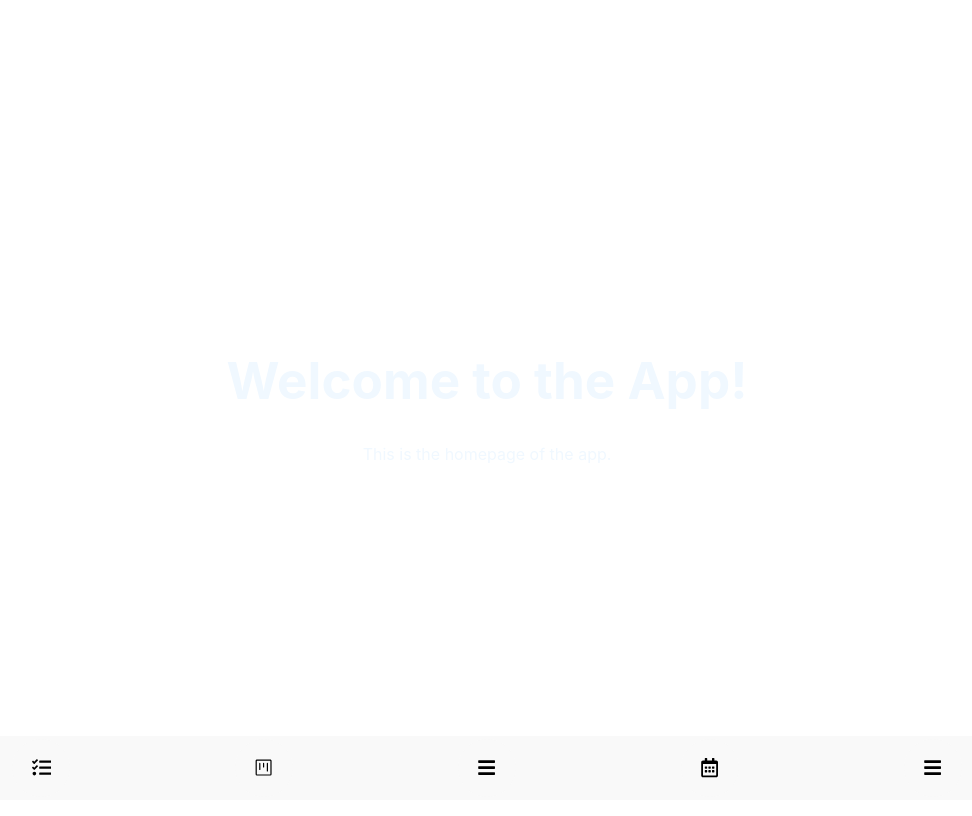
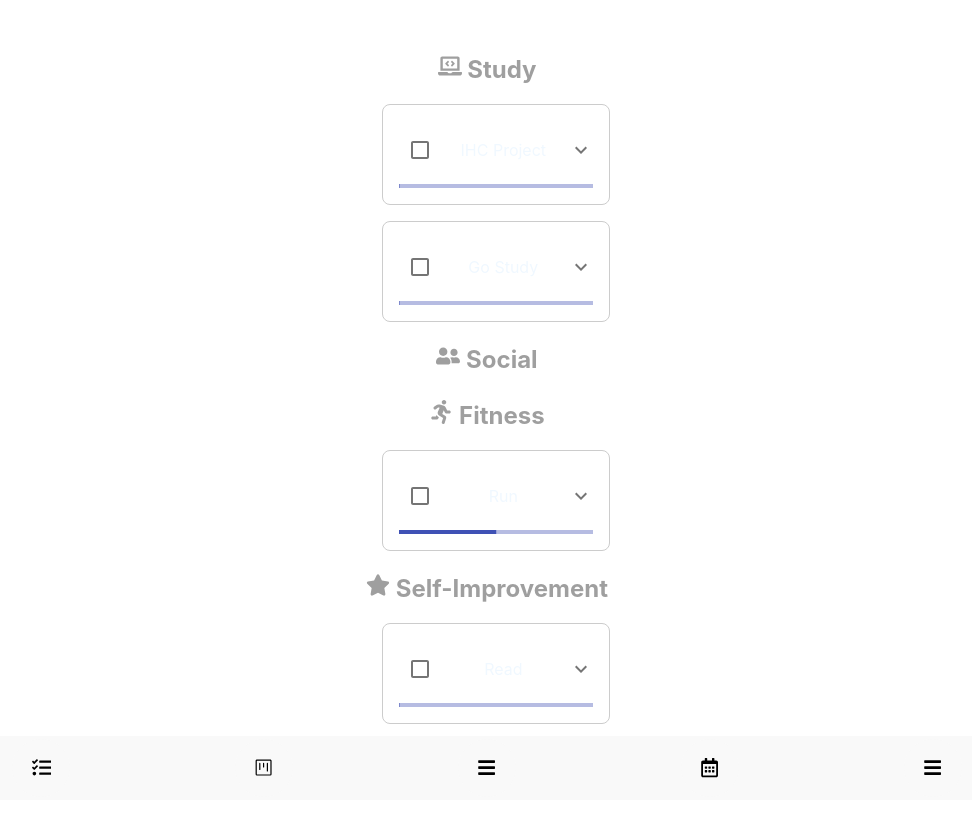
Before and after one commit to Gongas1331/StudySync, a React (Vite) app in the folder study-sync/: page / in a window 1280 px wide. Shown: the top 816 px of the page, without its empty margins (153-1125 px from the left). Built offline with nearby package versions, Linux system fonts and the light colour scheme.

Commit message:
Task list page

```diff
--- a/study-sync/package.json
+++ b/study-sync/package.json
@@ -10,9 +10,13 @@
     "preview": "vite preview"
   },
   "dependencies": {
+    "@fortawesome/free-solid-svg-icons": "^6.5.2",
+    "@fortawesome/react-fontawesome": "^0.2.0",
+    "@material-ui/core": "^4.12.4",
+    "@material-ui/icons": "^4.11.3",
     "react": "^18.2.0",
     "react-dom": "^18.2.0",
-    "react-icons": "^5.1.0",
+    "react-icons": "^5.2.1",
     "react-router-dom": "^6.23.0"
   },
   "devDependencies": {
--- a/study-sync/src/App.css
+++ b/study-sync/src/App.css
@@ -4,42 +4,6 @@
   padding: 2rem;
   text-align: center;
   color: aliceblue;
-}
-
-.logo {
-  height: 6em;
-  padding: 1.5em;
-  will-change: filter;
-  transition: filter 300ms;
-}
-.logo:hover {
-  filter: drop-shadow(0 0 2em #646cffaa);
-}
-.logo.react:hover {
-  filter: drop-shadow(0 0 2em #61dafbaa);
-}
-
-@keyframes logo-spin {
-  from {
-    transform: rotate(0deg);
-  }
-  to {
-    transform: rotate(360deg);
-  }
-}
-
-@media (prefers-reduced-motion: no-preference) {
-  a:nth-of-type(2) .logo {
-    animation: logo-spin infinite 20s linear;
-  }
-}
-
-.card {
-  padding: 2em;
-}
-
-.read-the-docs {
-  color: #888;
 }
 
 .navbar {
@@ -70,3 +34,68 @@
   align-items: center;
   border-radius: 80%;
 }
+
+.task-list > div {
+  margin-bottom: 20px;
+}
+
+h2 {
+  color: #9f9f9f;
+  margin-bottom: 10px;
+}
+
+.task-item {
+  display: flex;
+  flex-direction: column;
+  align-items: center;
+  justify-content: center;
+  padding: 1em;
+  margin: 1em;
+  border: 1px solid #ccc;
+  border-radius: 0.5em;
+  width: 80%;
+  margin-bottom: 10px;
+
+}
+
+.task-header {
+  display: flex;
+  flex-direction: row;
+  align-items: center;
+  justify-content: space-between;
+  width: 100%;
+  cursor: pointer;
+  padding: 0.5em;
+}
+
+
+.subtasks-container {
+  display: flex;
+  flex-direction: column;
+  align-items: center;
+  justify-content: center;
+  padding: 10px;
+  margin-top: 0.5em;
+  border-top: 1px solid #ccc;
+  width: 100%;
+}
+
+.subtask-item {
+  margin-top: 5px;
+  padding: 5px;
+  display: flex;
+  flex-direction: row;
+  flex-grow: 1;
+  align-items: center;
+  justify-content: space-between;
+  width: 100%;
+  cursor: pointer;
+}
+
+.icon-button {
+  padding: 8px;
+}
+
+.input-checkbox {
+  margin-right: 0.5em;
+}
--- a/study-sync/src/App.jsx
+++ b/study-sync/src/App.jsx
@@ -14,7 +14,7 @@ export default function App() {
     <>
       <Router>
         <Routes>
-          <Route path='/' element={<Homepage />} />
+          <Route path='/' element={<Tasks />} />
           <Route path='/tasks' element={<Tasks />} />
           <Route path='/calendar' element={<Calendar />} />
           <Route path='/profile' element={<Profile />} />
--- /dev/null
+++ b/study-sync/src/components/SubtaskItem.jsx
@@ -0,0 +1,61 @@
+import React from 'react';
+import Checkbox from '@material-ui/core/Checkbox';
+import Typography from '@material-ui/core/Typography';
+
+
+function formatDate(dateString) {
+  const date = new Date(dateString);
+  return date.toLocaleDateString();
+}
+
+function SubtaskItem({ subtask, toggleSubtaskCompletion }) {
+  const difficultyStyle = {
+      Easy: {
+          color: 'green',
+          border: '1px solid green',
+          borderRadius: '4px',
+          padding: '2px 6px',
+          display: 'inline-block',
+          marginLeft: '10px'
+      },
+      Medium: {
+          color: 'orange',
+          border: '1px solid orange',
+          borderRadius: '4px',
+          padding: '2px 6px',
+          display: 'inline-block',
+          marginLeft: '10px'
+      },
+      Hard: {
+          color: 'red',
+          border: '1px solid red',
+          borderRadius: '4px',
+          padding: '2px 6px',
+          display: 'inline-block',
+          marginLeft: '10px'
+      }
+  };
+
+  return (
+      <div className="subtask-item">
+          <Checkbox
+              checked={subtask.completed}
+              onChange={toggleSubtaskCompletion}
+              color="primary"
+          />
+          <div style={{ flexGrow: 1, display: 'flex', justifyContent: 'space-between', alignItems: 'center' }}>
+              <Typography variant="body1">{subtask.title}</Typography>
+              <div>
+                  <Typography variant="body2" style={{ color: '#666', fontSize: '0.8rem' }}>
+                      Due: {formatDate(subtask.deadline)}
+                  </Typography>
+                  <Typography variant="body2" style={difficultyStyle[subtask.difficulty]}>
+                      {subtask.difficulty}
+                  </Typography>
+              </div>
+          </div>
+      </div>
+  );
+}
+
+export default SubtaskItem;
--- /dev/null
+++ b/study-sync/src/components/TaskItem.jsx
@@ -0,0 +1,48 @@
+import React, { useState } from 'react';
+import SubtaskItem from './SubtaskItem';
+import Checkbox from '@material-ui/core/Checkbox';
+import IconButton from '@material-ui/core/IconButton';
+import ExpandMoreIcon from '@material-ui/icons/ExpandMore';
+import ExpandLessIcon from '@material-ui/icons/ExpandLess';
+import LinearProgress from '@material-ui/core/LinearProgress';
+
+function calculateProgress(subtasks) {
+    const completedSubtasks = subtasks.filter(subtask => subtask.completed).length;
+    const totalSubtasks = subtasks.length;
+    return (completedSubtasks / totalSubtasks) * 100;
+}
+
+function TaskItem({ task, toggleTaskCompletion, toggleSubtaskCompletion, categoryId }) {
+  const [expanded, setExpanded] = useState(false);
+  const progress = calculateProgress(task.subtasks);
+
+  return (
+      <div className="task-item">
+          <div className="task-header" onClick={() => setExpanded(!expanded)}>
+              <Checkbox
+                  checked={task.completed}
+                  onChange={toggleTaskCompletion}
+                  color="primary"
+              />
+              {task.title}
+              <IconButton onClick={() => setExpanded(!expanded)} edge="end" size="small">
+                  {expanded ? <ExpandLessIcon /> : <ExpandMoreIcon />}
+              </IconButton>
+          </div>
+          <LinearProgress variant="determinate" value={progress} style={{ width: '100%', marginTop: '5px' }} />
+          {expanded && (
+              <div className="subtasks-container">
+                  {task.subtasks.map(subtask => (
+                      <SubtaskItem
+                          key={subtask.id}
+                          subtask={subtask}
+                          toggleSubtaskCompletion={() => toggleSubtaskCompletion(categoryId, task.id, subtask.id)}
+                      />
+                  ))}
+              </div>
+          )}
+      </div>
+  );
+}
+
+export default TaskItem;
--- a/study-sync/src/pages/Tasks.jsx
+++ b/study-sync/src/pages/Tasks.jsx
@@ -1,11 +1,137 @@
-// import React from 'react';
-import '../App.css';
+import React, { useState } from 'react';
+import TaskItem from '../components/TaskItem';
+import { FaLaptopCode, FaUserFriends, FaRunning, FaBroom, FaStar } from 'react-icons/fa';
 
-export default function Tasks() {
+const categoryIcons = {
+  Study: <FaLaptopCode />,
+  Social: <FaUserFriends />,
+  Fitness: <FaRunning />,
+  Chores: <FaBroom />,
+  'Self-Improvement': <FaStar />
+};
+
+const initialTasks = [
+  {
+    category: "Study",
+    tasks: [
+      {
+        id: 1,
+        title: 'IHC Project',
+        completed: false,
+        subtasks: [
+          { id: 1, title: 'Requirements', completed: false, difficulty: 'Medium', deadline: '2024-05-10' },
+          { id: 2, title: 'Prototyping', completed: false, difficulty: 'Hard', deadline: '2024-06-01' },
+          { id: 3, title: 'Final Delivery', completed: false, difficulty: 'Hard', deadline: '2024-06-15' }
+        ]
+      },
+      {
+        id: 2,
+        title: 'Go Study',
+        completed: false,
+        subtasks: [
+          { id: 1, title: 'Read Articles', completed: false, difficulty: 'Easy', deadline: '2024-05-20' },
+          { id: 2, title: 'Summary Notes', completed: false, difficulty: 'Medium', deadline: '2024-05-25' }
+        ]
+      }
+    ]
+  },
+  {
+    category: "Social",
+    tasks: [
+    ]
+  },
+  {
+    category: "Fitness",
+    tasks: [
+      {
+        id: 3,
+        title: 'Run',
+        completed: false,
+        subtasks: [
+          { id: 1, title: 'Run 5km', completed: true, difficulty: 'Medium' },
+          { id: 2, title: 'Run 5km', completed: false, difficulty: 'Medium' }
+        ]
+      }
+    ]
+  },
+  {
+    category: "Self-Improvement",
+    tasks: [
+      {
+        id: 4,
+        title: 'Read',
+        completed: false,
+        subtasks: [
+          { id: 1, title: 'Read 10 pages', completed: false, difficulty: 'Easy' },
+          { id: 2, title: 'Read 10 pages', completed: false, difficulty: 'Easy' }
+        ]
+      }
+    ]
+  },
+  {
+    category: "Chores",
+    tasks: [
+
+    ]
+  }
+];
+
+function Tasks() {
+  const [tasks, setTasks] = useState(initialTasks);
+
+  const toggleTaskCompletion = (categoryId, taskId) => {
+    setTasks(prev => prev.map(category =>
+      category.category === categoryId ? {
+        ...category,
+        tasks: category.tasks.map(task =>
+          task.id === taskId ? {
+            ...task,
+            completed: !task.completed,
+            subtasks: task.subtasks.map(subtask => ({
+              ...subtask,
+              completed: !task.completed
+            }))
+          } : task
+        )
+      } : category
+    ));
+  };
+
+  const toggleSubtaskCompletion = (categoryId, taskId, subtaskId) => {
+    setTasks(prev => prev.map(category =>
+      category.category === categoryId ? {
+        ...category,
+        tasks: category.tasks.map(task =>
+          task.id === taskId ? {
+            ...task,
+            subtasks: task.subtasks.map(subtask =>
+              subtask.id === subtaskId ? { ...subtask, completed: !subtask.completed } : subtask
+            ),
+            completed: task.subtasks.every(subtask => subtask.id === subtaskId ? !subtask.completed : subtask.completed)
+          } : task
+        )
+      } : category
+    ));
+  };
+
   return (
-    <div>
-      <h1>Welcome to the App!</h1>
-      <p>This is the homepage of the app.</p>
+    <div className="task-list">
+      {tasks.map(category => (
+        <div key={category.category}>
+          <h2>{categoryIcons[category.category]} {category.category}</h2>
+          {category.tasks.map(task => (
+            <TaskItem
+              key={task.id}
+              task={task}
+              toggleTaskCompletion={() => toggleTaskCompletion(category.category, task.id)}
+              toggleSubtaskCompletion={toggleSubtaskCompletion}
+              categoryId={category.category}
+            />
+          ))}
+        </div>
+      ))}
     </div>
   );
 }
+
+export default Tasks;
```
Also changed, not shown: 2 other files (tests, documents, lock files or other folders).
